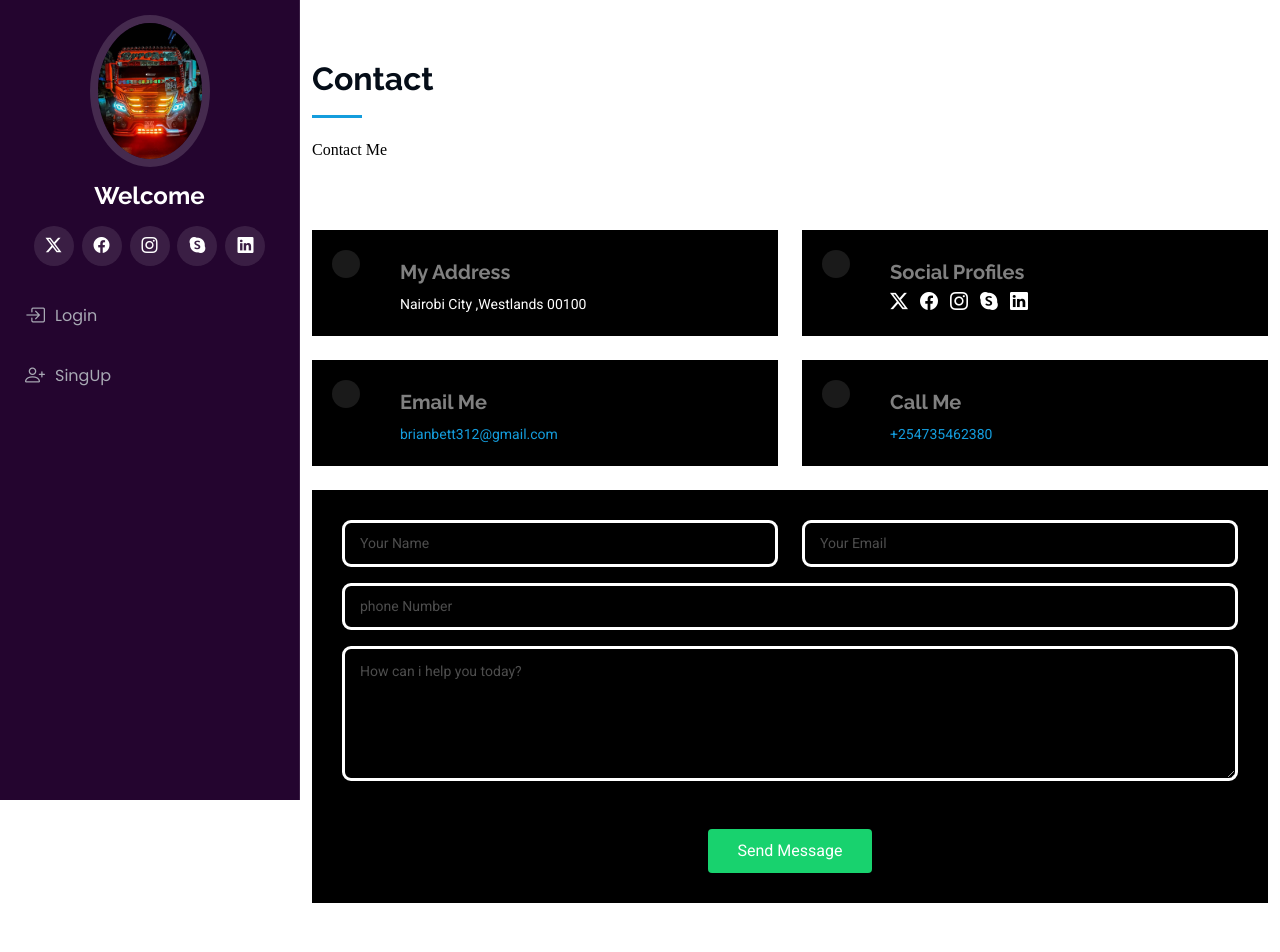
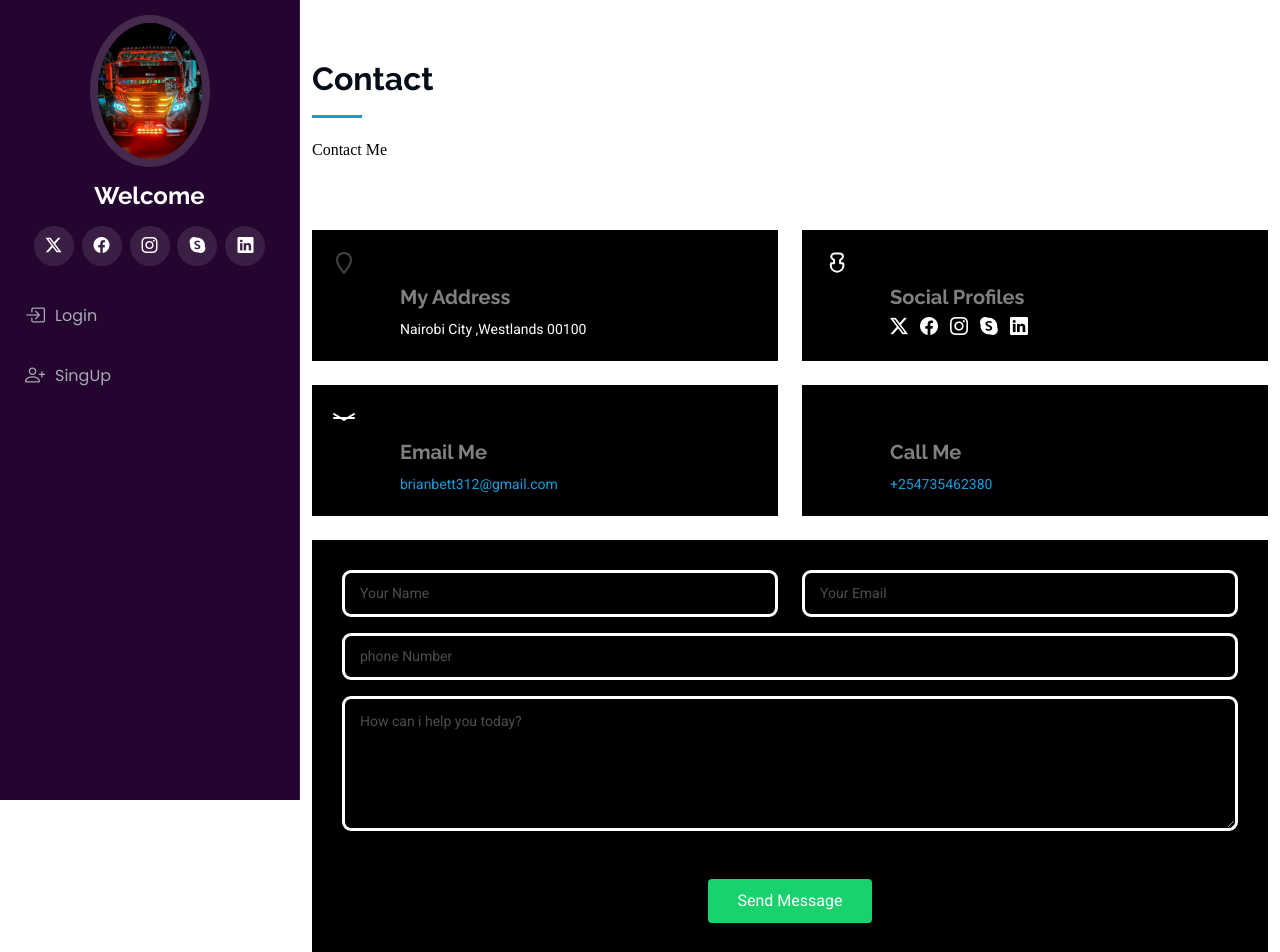
Before and after one commit to brucebett/My-Portfolio, a Django app: page /contact/ in a window 1280 px wide. Shown: the top 952 px of the page. Run offline with Django 5.2, Linux system fonts and the light colour scheme; some libraries are stand-ins or nearby versions.

Commit message:
wenno3 commit

```diff
--- a/project/templates/contact.html
+++ b/project/templates/contact.html
@@ -21,16 +21,19 @@ contact
 
         <div class="col-md-6 d-flex align-items-stretch">
           <div class="info-box" style="background-color: black">
-            <i class="bx bx-map"></i>
-            <h3>My Address</h3>
+            <svg xmlns="http://www.w3.org/2000/svg" width="24" height="24" viewBox="0 0 24 24" fill="none" stroke="currentColor" stroke-width="2" stroke-linecap="round" stroke-linejoin="round">
+              <path d="M12 2C8.13 2 5 5.13 5 9c0 4.58 7 13 7 13s7-8.42 7-13c0-3.87-3.13-7-7-7z"></path>
+            </svg>            <h3>My Address</h3>
             <p>Nairobi City ,Westlands 00100</p>
           </div>
         </div>
 
         <div class="col-md-6 mt-4 mt-md-0 d-flex align-items-stretch">
           <div class="info-box" style="background-color: black">
-            <i class="bx bx-share-alt"></i>
-            <h3>Social Profiles</h3>
+            <svg xmlns="http://www.w3.org/2000/svg" width="24" height="24" viewBox="0 0 24 24" fill="none" stroke="currentColor" stroke-width="2" stroke-linecap="round" stroke-linejoin="round" style="color: white;">
+              <path d="M18 2.5c.97 0 1.76.43 2.29 1.15.53.72.71 1.67.47 2.58-.1.31-.28.63-.5.89l-2.16 2.16v2.97h2.97c.23.77.34 1.5.34 2.16 0 3.5-2.82 6.32-6.32 6.32-3.5 0-6.32-2.82-6.32-6.32 0-.66.11-1.39.34-2.16h2.97v-2.97l-2.16-2.16c-.22-.22-.4-.48-.5-.79-.24-.9-.06-1.86.47-2.58.53-.72 1.32-1.15 2.29-1.15z"></path>
+            </svg>
+                        <h3>Social Profiles</h3>
             <div class="social-links">
               <a href="#" class="twitter"><i class="bi bi-twitter-x"></i></a>
               <a href="#" class="facebook"><i class="bi bi-facebook"></i></a>
@@ -43,15 +46,25 @@ contact
 
         <div class="col-md-6 mt-4 d-flex align-items-stretch">
           <div class="info-box" style="background-color: black">
-            <i class="bx bx-envelope"></i>
-            <h3>Email Me</h3>
+            <svg xmlns="http://www.w3.org/2000/svg" width="24" height="24" viewBox="0 0 24 24" fill="none" stroke="currentColor" stroke-width="2" stroke-linecap="round" stroke-linejoin="round" style="color: white;">
+              <path d="M22 12h-20"></path>
+              <path d="M2 8l10 6 10-6"></path>
+            </svg>
+                        <h3>Email Me</h3>
             <p><a href="">brianbett312@gmail.com</a></p>
           </div>
         </div>
         <div class="col-md-6 mt-4 d-flex align-items-stretch">
           <div class="info-box" style="background-color: black">
-            <i class="bx bx-phone-call"></i>
-            <h3>Call Me</h3>
+            <svg xmlns="http://www.w3.org/2000/svg" width="24" height="24" viewBox="0 0 24 24" fill="none" stroke="currentColor" stroke-width="2" stroke-linecap="round" stroke-linejoin="round" style="color: black;">
+              <path d="M2 12c0-6 4-10 10-10s10 4 10 10-4 10-10 10S2 18 2 12z"></path>
+              <circle cx="8" cy="10" r="1" fill="black"></circle>
+              <circle cx="16" cy="10" r="1" fill="black"></circle>
+              <path d="M10 16h4" stroke="black"></path>
+              <path d="M15 22c0-1-2-1-2-1s-2 0-2 1" stroke="black"></path>
+            </svg>
+
+                        <h3>Call Me</h3>
             <p><a href="">+254735462380</a></p>
           </div>
         </div>
```
